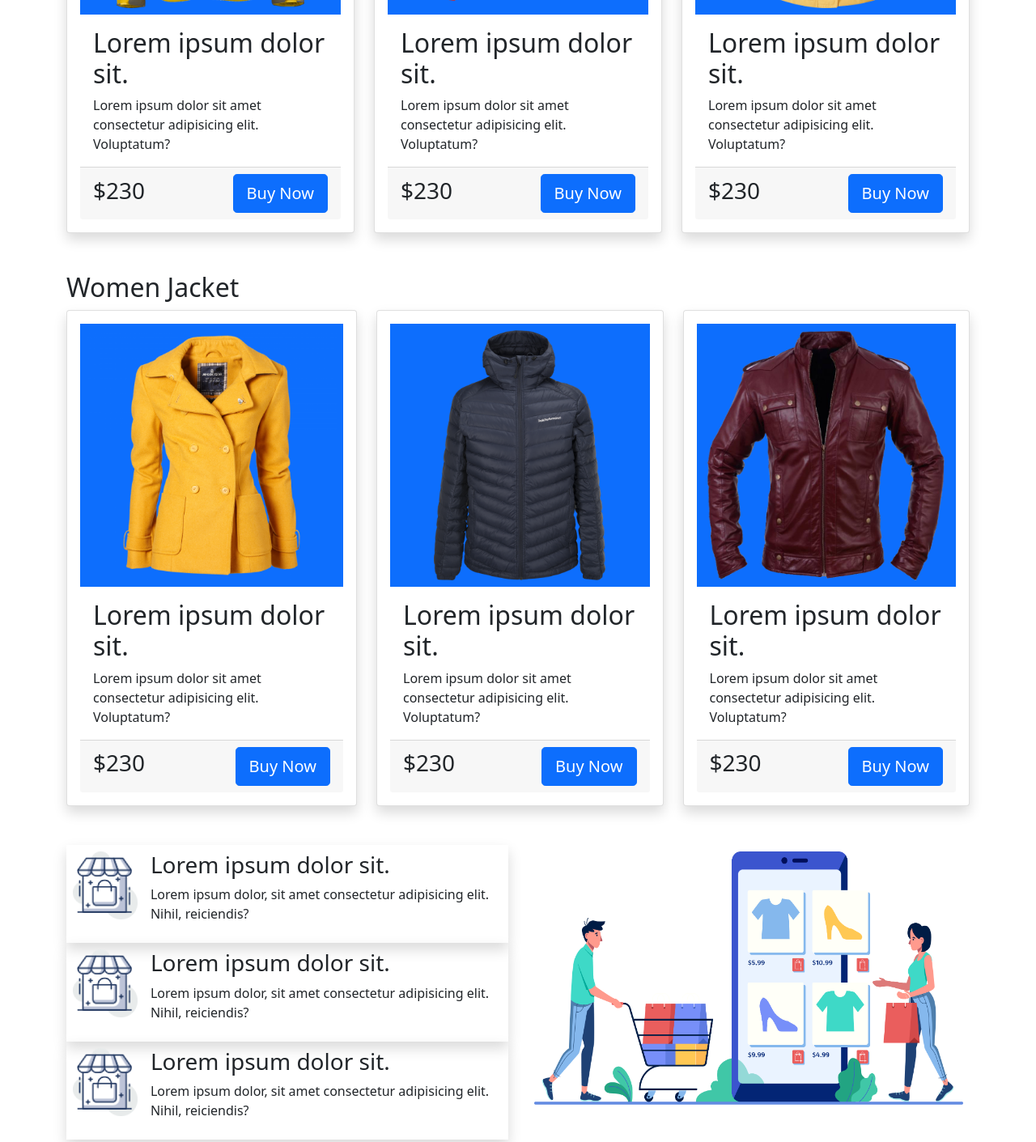
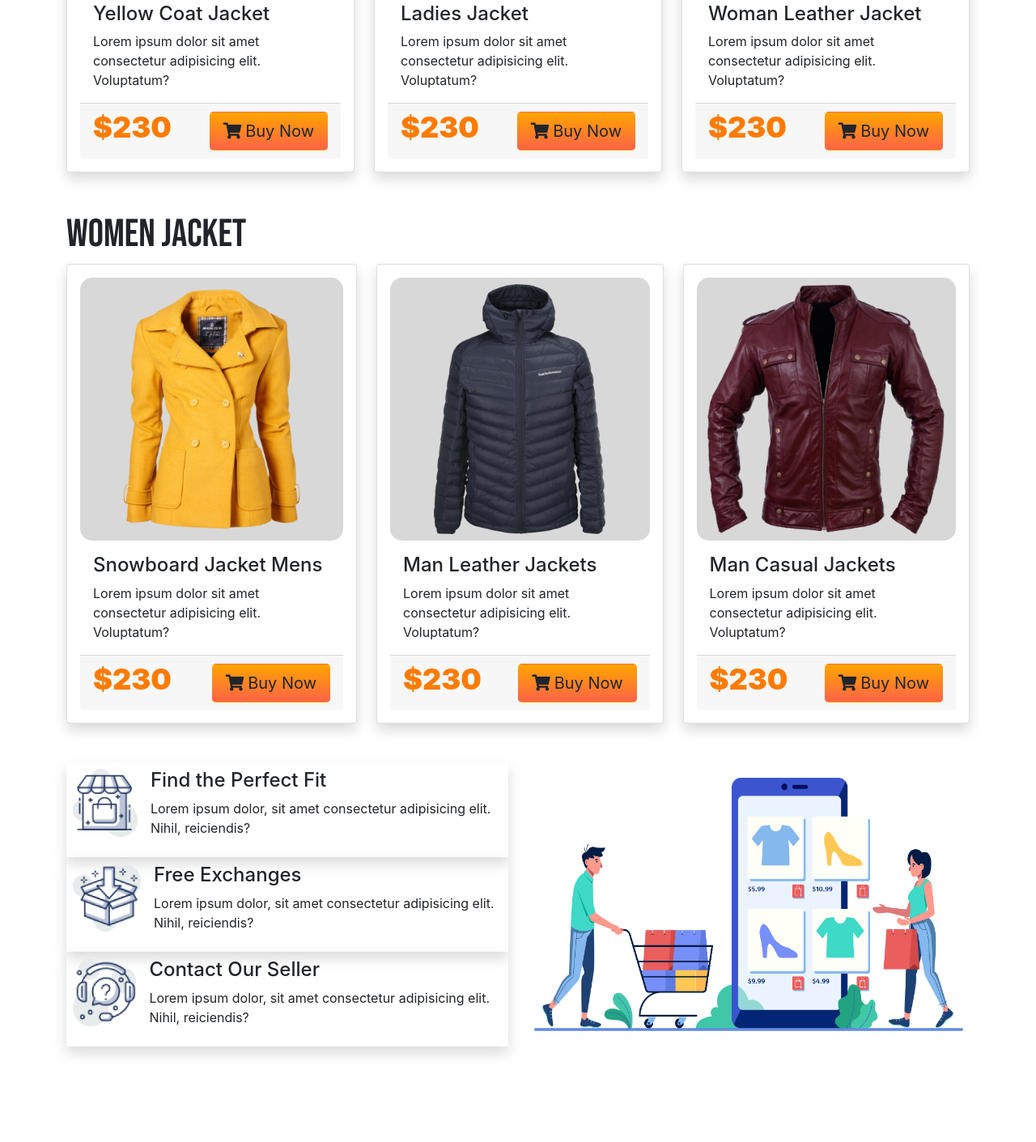
Before and after one commit to masummim50/responsive-assignment, a plain HTML site: page index.html in a window 1280 px wide. Shown: the part 996-2407 px from the top of the page at 81% size. After the commit the page ends 2337 px from the top, so only its background shows below. Drawn offline with Linux system fonts and the light colour scheme.

Commit message:
almost done

```diff
--- a/css/style.css
+++ b/css/style.css
@@ -2,16 +2,53 @@
   padding:0;
   margin:0;
 }
-
+body{
+  font-family: -apple-system, BlinkMacSystemFont, 'Segoe UI', Roboto, Oxygen, Ubuntu, Cantarell, 'Open Sans', 'Helvetica Neue', sans-serif;
+  font-weight: 400;
+}
+h1, h2{
+  font-family: 'Bebas Neue', cursive;
+}
+h1{
+  font-size: 80px;
+  font-weight: 700;
+}
+h2{
+  font-size: 48px;
+}
+h3{
+  font-size: 24px;
+}
+h4{
+  font-size: 36px;
+  font-weight: 900;
+}
+header, .second-section{
+  background-color: rgb(255, 226, 216);
+}
 .image-container{
+  background-color: rgb(216, 216, 216);
   height:325px;
+  border-radius: 15px;
 }
 .image-container img{
   width:auto;
   height:100%;
 }
 
+i{
+  margin-right:5px;
+}
 .single-item img{
   width:100px;
   height: 100px;
 }
+.custom-text-color{
+  color:rgb(255, 123, 0);
+}
+.custom-button{
+  background-image: linear-gradient(180deg, orange, tomato);
+}
+.custom-button:hover{
+  background-image: linear-gradient(180deg, tomato, orange);
+}
--- a/index.html
+++ b/index.html
@@ -6,11 +6,14 @@
   <title>Document</title>
   <link rel="stylesheet" href="css/bootstrap.min.css">
   <link rel="stylesheet" href="css/all.css">
+  <link rel="preconnect" href="https://fonts.gstatic.com">
+<link href="https://fonts.googleapis.com/css2?family=Bebas+Neue&display=swap" rel="stylesheet">
   <link rel="stylesheet" href="css/style.css">
 </head>
 <body>
-  <header class="container sticky-top">
-    <nav class="navbar navbar-expand-lg navbar-light bg-light">
+  <header class="sticky-top">
+    <div class="container">
+    <nav class="navbar navbar-expand-lg navbar-light">
       <div class="container-fluid">
         <a class="navbar-brand w-50" href="#">
           <img class="w-75" src="icons/logo.png" alt="">
@@ -36,20 +39,23 @@
         </div>
       </div>
     </nav>
+  </div>
   </header>
 
   <main>
-  <section class="bg-light container">
+  <section class="second-section">
+    <div class="container">
       <div class="row">
         <div class="col-md-7 d-flex align-items-center">
           <div>
-          <h1>BE THE PENGUINS<br> OF WINTER</h1>
+            <h1><span class="custom-text-color">BE THE PENGUINS</span><br> OF WINTER</h1>
             <h5>Lorem ipsum dolor sit amet consectetur adipisicing elit. Quia culpa voluptate placeat!</h5>
-          <button class="btn custom-button btn-primary btn-lg btn-lg"><i class="fas fa-shopping-cart"></i>Buy Now</button>
+            <button class="btn custom-button btn-lg"><i class="fas fa-shopping-cart"></i>Buy Now</button>
           </div>
         </div>
         <div class="col-md-5">
-        <img src="images/profile.png" class="d-block w-100" alt="...">
+          <img src="images/Group 33102.png" class="d-block w-100" alt="...">
+        </div>
       </div>
     </div>
   </section>
@@ -58,52 +64,53 @@
 
 
   <div class="container mt-5 mb-5">
+    <h2>Mens Jacket</h2>
     <div class="row">
       <div class="col">
-        <div class="card shadow p-3">
-          <div class="bg-primary image-container d-flex p-2 align-items-center justify-content-center">
+        <div class="card h-100 shadow p-3">
+          <div class="image-container d-flex p-2 align-items-center justify-content-center">
             <img src="images/dress1.png" alt="">
           </div>
           <div class="card-body">
-            <h2 class="card-title">Lorem ipsum dolor sit.</h2>
+            <h3 class="card-title">Yellow Coat Jacket </h3>
             <p class="card-text">Lorem ipsum dolor sit amet consectetur adipisicing elit. Voluptatum?</p>
 
           </div>
           <div class="card-footer d-flex align-items-center justify-content-between">
-            <h3>$230</h3>
-            <button class="btn btn-primary btn-lg">Buy Now</button>
+            <h4 class="custom-text-color">$230</h4>
+            <button class="btn custom-button btn-lg"><i class="fas fa-shopping-cart"></i>Buy Now</button>
           </div>
         </div>
       </div>
       <div class="col">
-        <div class="card shadow p-3">
-          <div class="bg-primary image-container d-flex p-2 align-items-center justify-content-center">
+        <div class="card h-100 shadow p-3">
+          <div class="image-container d-flex p-2 align-items-center justify-content-center">
             <img src="images/dress2.png" alt="">
           </div>
           <div class="card-body">
-            <h2 class="card-title">Lorem ipsum dolor sit.</h2>
+            <h3 class="card-title">Ladies Jacket </h3>
             <p class="card-text">Lorem ipsum dolor sit amet consectetur adipisicing elit. Voluptatum?</p>
 
           </div>
           <div class="card-footer d-flex align-items-center justify-content-between">
-            <h3>$230</h3>
-            <button class="btn btn-primary btn-lg">Buy Now</button>
+            <h4 class="custom-text-color">$230</h4>
+            <button class="btn custom-button btn-lg"><i class="fas fa-shopping-cart"></i>Buy Now</button>
           </div>
         </div>
       </div>
       <div class="col">
-        <div class="card shadow p-3">
-          <div class="bg-primary image-container d-flex p-2 align-items-center justify-content-center">
+        <div class="card h-100 shadow p-3">
+          <div class="image-container d-flex p-2 align-items-center justify-content-center">
             <img src="images/dress3.png" alt="">
           </div>
           <div class="card-body">
-            <h2 class="card-title">Lorem ipsum dolor sit.</h2>
+            <h3 class="card-title">Woman Leather Jacket </h3>
             <p class="card-text">Lorem ipsum dolor sit amet consectetur adipisicing elit. Voluptatum?</p>
 
           </div>
           <div class="card-footer d-flex align-items-center justify-content-between">
-            <h3>$230</h3>
-            <button class="btn btn-primary btn-lg">Buy Now</button>
+            <h4 class="custom-text-color">$230</h4>
+            <button class="btn custom-button btn-lg"><i class="fas fa-shopping-cart"></i>Buy Now</button>
           </div>
         </div>
       </div>
@@ -117,49 +124,49 @@
     <div class="row">
       <div class="col">
         <div class="card shadow p-3">
-          <div class="bg-primary image-container d-flex p-2 align-items-center justify-content-center">
+          <div class="image-container d-flex p-2 align-items-center justify-content-center">
             <img src="images/dress4.png" alt="">
           </div>
           <div class="card-body">
-            <h2 class="card-title">Lorem ipsum dolor sit.</h2>
+            <h3 class="card-title">Snowboard Jacket Mens</h3>
             <p class="card-text">Lorem ipsum dolor sit amet consectetur adipisicing elit. Voluptatum?</p>
 
           </div>
           <div class="card-footer d-flex align-items-center justify-content-between">
-            <h3>$230</h3>
-            <button class="btn btn-primary btn-lg">Buy Now</button>
+            <h4 class="custom-text-color">$230</h4>
+            <button class="btn custom-button btn-lg"><i class="fas fa-shopping-cart"></i>Buy Now</button>
           </div>
         </div>
       </div>
       <div class="col">
         <div class="card shadow p-3">
-          <div class="bg-primary image-container d-flex p-2 align-items-center justify-content-center">
+          <div class="image-container d-flex p-2 align-items-center justify-content-center">
             <img src="images/dress5.png" alt="">
           </div>
           <div class="card-body">
-            <h2 class="card-title">Lorem ipsum dolor sit.</h2>
+            <h3 class="card-title">Man Leather Jackets</h3>
             <p class="card-text">Lorem ipsum dolor sit amet consectetur adipisicing elit. Voluptatum?</p>
 
           </div>
           <div class="card-footer d-flex align-items-center justify-content-between">
-            <h3>$230</h3>
-            <button class="btn btn-primary btn-lg">Buy Now</button>
+            <h4 class="custom-text-color">$230</h4>
+            <button class="btn custom-button btn-lg"><i class="fas fa-shopping-cart"></i>Buy Now</button>
           </div>
         </div>
       </div>
       <div class="col">
         <div class="card shadow p-3">
-          <div class="bg-primary image-container d-flex p-2 align-items-center justify-content-center">
+          <div class="image-container d-flex p-2 align-items-center justify-content-center">
             <img src="images/dress6.png" alt="">
           </div>
           <div class="card-body">
-            <h2 class="card-title">Lorem ipsum dolor sit.</h2>
+            <h3 class="card-title">Man Casual Jackets</h3>
             <p class="card-text">Lorem ipsum dolor sit amet consectetur adipisicing elit. Voluptatum?</p>
 
           </div>
           <div class="card-footer d-flex align-items-center justify-content-between">
-            <h3>$230</h3>
-            <button class="btn btn-primary btn-lg">Buy Now</button>
+            <h4 class="custom-text-color">$230</h4>
+            <button class="btn custom-button btn-lg"><i class="fas fa-shopping-cart"></i>Buy Now</button>
           </div>
         </div>
       </div>
@@ -168,27 +175,27 @@
 
   <!-- next section -->
   <div class="container options mt-5 mb-5">
-    <div class="row justify-content-center">
+    <div class="row d-flex align-items-center justify-content-center">
       <div class="col-md-6">
         <div class="all-items d-flex flex-column">
           <div class="shadow single-item d-flex justify-content-center">
             <img class="p-2" src="icons/image 12.png" alt="">
             <div class="single-item-info p-2">
-              <h3>Lorem ipsum dolor sit.</h3>
+              <h3>Find the Perfect Fit</h3>
               <p>Lorem ipsum dolor, sit amet consectetur adipisicing elit. Nihil, reiciendis?</p>
             </div>
           </div>
           <div class="shadow single-item d-flex justify-content-center">
-            <img class="p-2" src="icons/image 12.png" alt="">
+            <img class="p-2" src="icons/image 13.png" alt="">
             <div class="single-item-info p-2">
-              <h3>Lorem ipsum dolor sit.</h3>
+              <h3>Free Exchanges</h3>
               <p>Lorem ipsum dolor, sit amet consectetur adipisicing elit. Nihil, reiciendis?</p>
             </div>
           </div>
           <div class="shadow single-item d-flex justify-content-center">
-            <img class="p-2" src="icons/image 12.png" alt="">
+            <img class="p-2" src="icons/image 14.png" alt="">
             <div class="single-item-info p-2">
-              <h3>Lorem ipsum dolor sit.</h3>
+              <h3>Contact Our Seller</h3>
               <p>Lorem ipsum dolor, sit amet consectetur adipisicing elit. Nihil, reiciendis?</p>
             </div>
           </div>
```
Also changed, not shown: images/Group 33102.png (added). Lines whose indentation alone changed are shown as unchanged.
